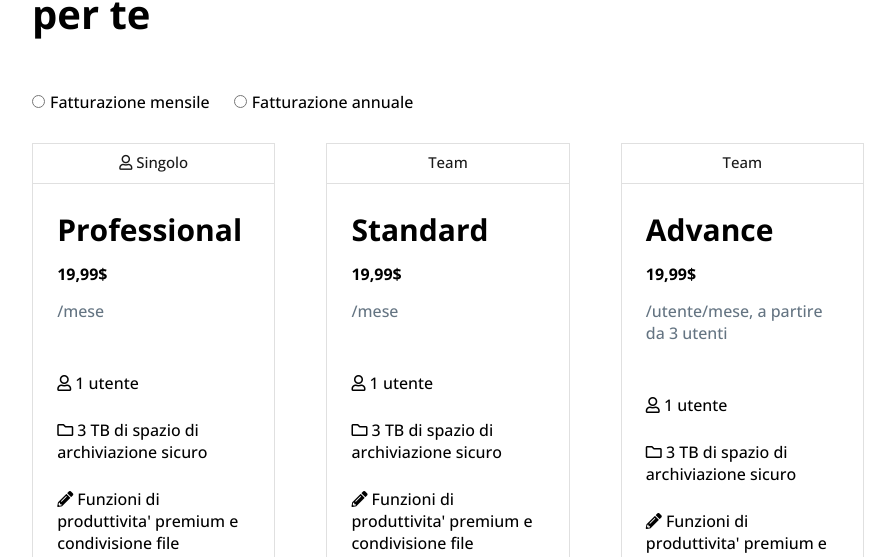
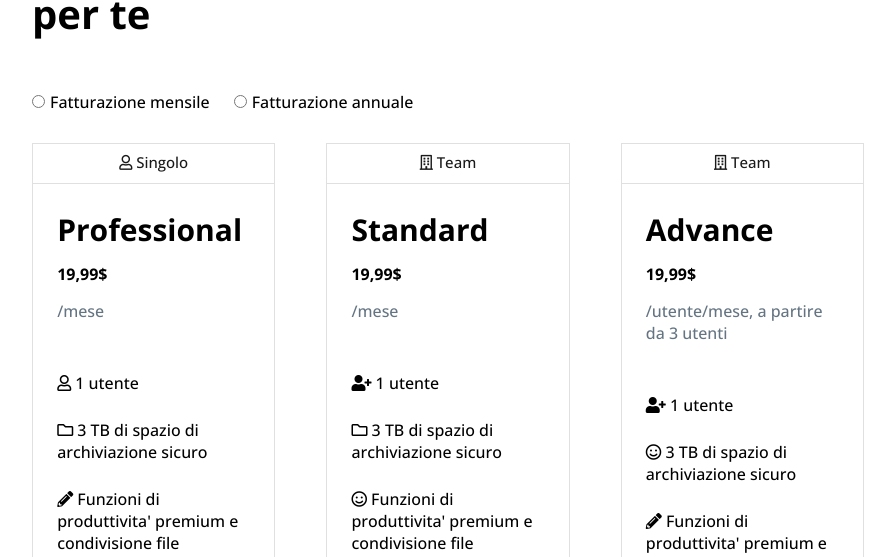
Before and after one commit to Anto231996/htmlcss-dropbox, a plain HTML site: page index.html in a window 1280 px wide. Shown: the part 1189-1746 px from the top of the page, without its empty margins (192-1087 px from the left). Drawn offline with nearby package versions, Linux system fonts and the light colour scheme.

Commit message:
add icons

```diff
--- a/index.html
+++ b/index.html
@@ -73,11 +73,11 @@
                 </div>
 
                 <div id="standard-row" class="float-left">
-                    <h6>Team</h6>
+                    <h6><i class="far fa-building"></i> Team</h6>
                 </div>
 
                 <div id="advance-row" class="float-left">
-                    <h6>Team</h6>
+                    <h6><i class="far fa-building"></i> Team</h6>
                 </div>
 
             </div>
@@ -110,9 +110,9 @@
                         <h4>Standard</h4>
                         <div class="price">19,99$</div>
                         <div class="timing">/mese</div>
-                        <div class="user"><i class="far fa-user"></i> 1 utente</div>
+                        <div class="user"><i class="fas fa-user-plus"></i> 1 utente</div>
                         <div class="storage"><i class="far fa-folder"></i> 3 TB di spazio di archiviazione sicuro</div>
-                        <div class="description"><i class="fas fa-pencil-alt"></i> Funzioni di produttivita' premium e condivisione file semplice e sicura</div>
+                        <div class="description"><i class="far fa-smile"></i> Funzioni di produttivita' premium e condivisione file semplice e sicura</div>
                         <div class="btn-free-trial bg-blue"><a href="#">Prova gratis per 30 giorni</a></div>
                         <div>Oppure <a href="#" id="buy-now"> acquista ora</a></div>
                         <hr>
@@ -134,8 +134,8 @@
                         <h4>Advance</h4>
                         <div class="price">19,99$</div>
                         <div class="timing">/utente/mese, a partire da 3 utenti</div>
-                        <div class="user"><i class="far fa-user"></i> 1 utente</div>
-                        <div class="storage"><i class="far fa-folder"></i> 3 TB di spazio di archiviazione sicuro</div>
+                        <div class="user"><i class="fas fa-user-plus"></i> 1 utente</div>
+                        <div class="storage"><i class="far fa-smile"></i> 3 TB di spazio di archiviazione sicuro</div>
                         <div class="description"><i class="fas fa-pencil-alt"></i> Funzioni di produttivita' premium e condivisione file semplice e sicura</div>
                         <div class="btn-free-trial bg-blue"><a href="#">Prova gratis per 30 giorni</a></div>
                         <div>Oppure <a href="#" id="buy-now"> acquista ora</a></div>
```
